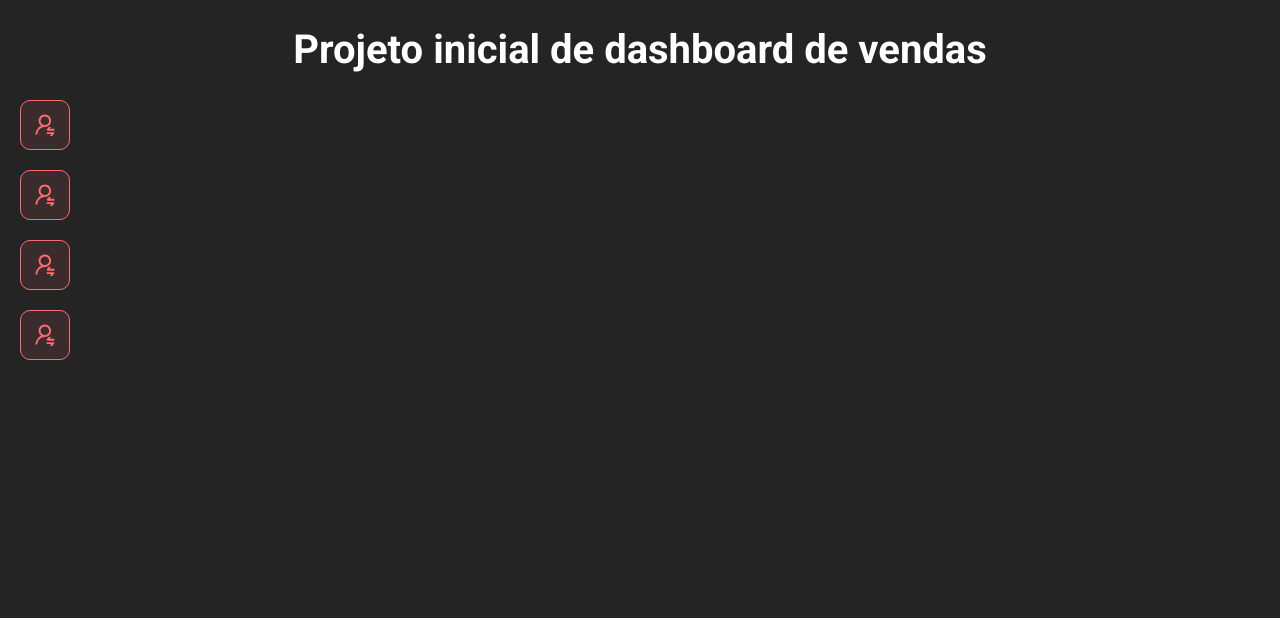
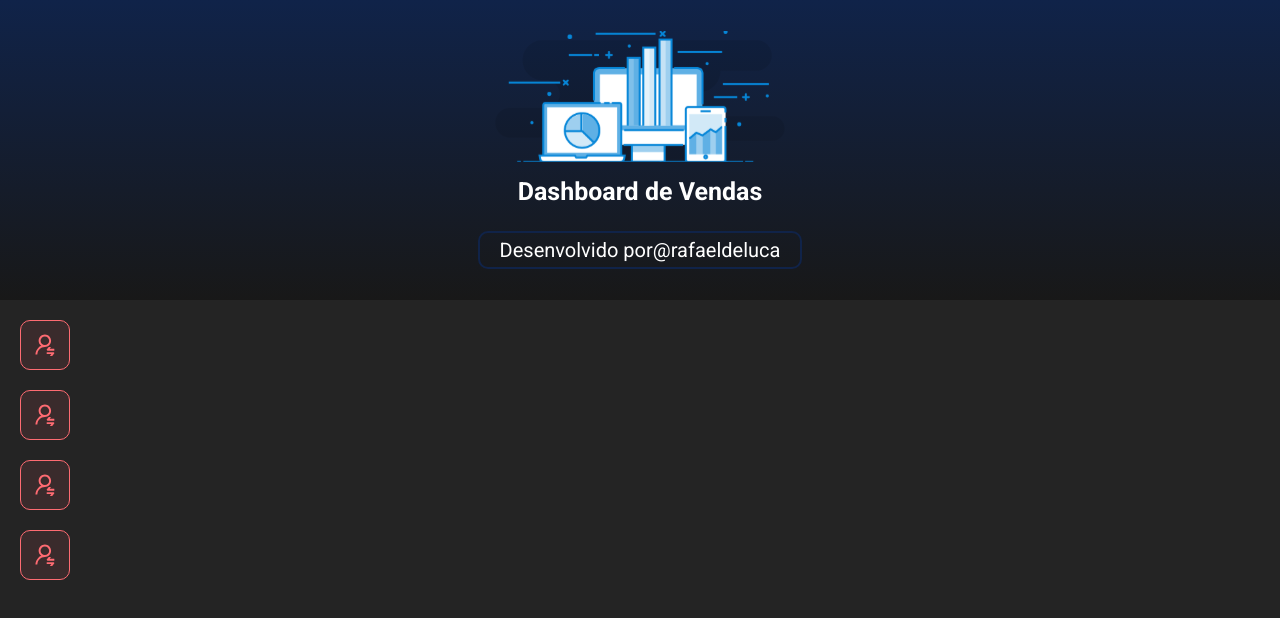
Before and after one commit to rafaelgauderio/java-typescript-react-vendas, a React (Vite) app in the folder frontweb/: page / in a window 1280 px wide. Shown: the top 618 px of the page. Built offline with nearby package versions, Linux system fonts and the light colour scheme.

Commit message:
Header component

```diff
--- a/frontweb/src/App.tsx
+++ b/frontweb/src/App.tsx
@@ -1,10 +1,11 @@
+import Header from "./components/Header/indext"
 import NotificationButton from "./components/NotificationButton"
 
 function App() {
 
   return (
     <>
-    <h1>Projeto inicial de dashboard de vendas</h1>
+    <Header />
     <NotificationButton />
     <NotificationButton />
     <NotificationButton />
--- /dev/null
+++ b/frontweb/src/components/Header/indext.tsx
@@ -0,0 +1,20 @@
+import React from 'react';
+import './styles.css';
+import logoHeader from '../../assets/images/logo.svg';
+
+function Header () {
+  return (
+    <header>
+    <div className="vendas-logo-container">
+        <img src={logoHeader} alt="vendas" />
+        <h1>Dashboard de Vendas</h1>
+        <p>
+          Desenvolvido por
+          <a href="https://github.com/rafaelgauderio">@rafaeldeluca</a>
+        </p>
+    </div>
+</header>
+  )
+}
+
+export default Header;
--- /dev/null
+++ b/frontweb/src/components/Header/styles.css
@@ -0,0 +1,38 @@
+header {
+    background: linear-gradient(180deg, #102349 0%, #181818 100%);
+    height: 300px;
+    display: flex;
+    align-items: center;
+    justify-content: center;
+  }
+
+  .vendas-logo-container {
+    display: flex;
+    flex-direction: column;
+    align-items: center;
+  }
+
+  .vendas-logo-container img {
+    width: 290px;
+  }
+
+  .vendas-logo-container h1 {
+    margin-top: 10px;
+    font-size: 25px;
+
+  }
+
+  .vendas-logo-container p {
+    font-size: 20px;
+    font-weight: 400;
+    border: 2px solid  #102349;
+    padding: 5px 20px;
+    border-radius: 10px;
+    transition: transform 0.5s;
+
+  }
+
+  .vendas-logo-container p:hover {
+        transform: scale(1.05);
+        background-color: darkblue;
+  }
```
Also changed, not shown: frontweb/src/assets/images/logo.svg (added).
